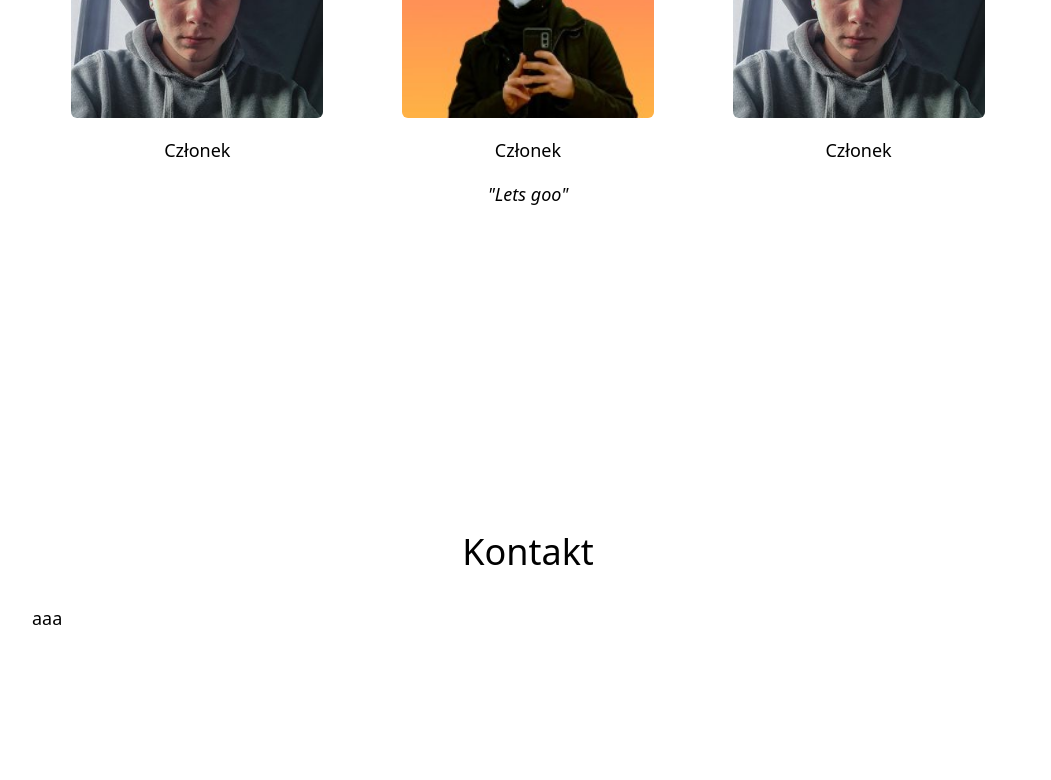
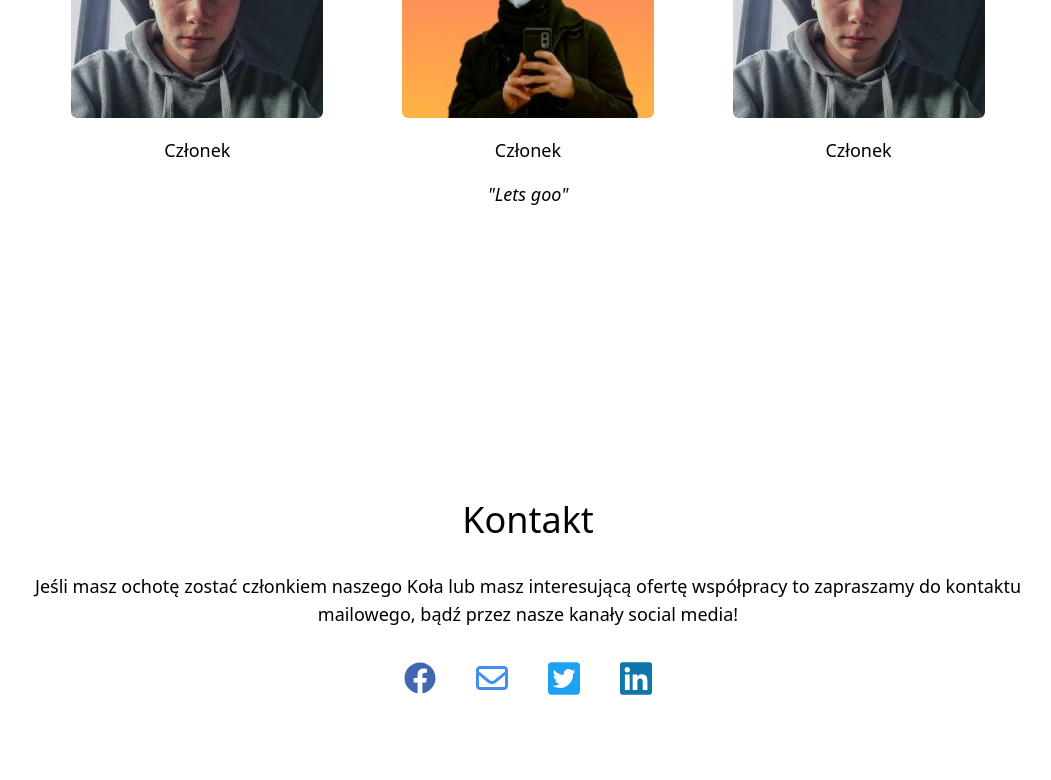
Before and after one commit to EKA-NET/static-eka-net, a Gatsby site: page / in a window 1280 px wide. Shown: the part 2060-2840 px from the top of the page, without its empty margins (112-1163 px from the left). Built offline with nearby package versions, Linux system fonts and the light colour scheme; Gatsby itself is replaced by a stand-in of ours.

Commit message:
Contact section

```diff
--- a/gatsby-config.ts
+++ b/gatsby-config.ts
@@ -4,12 +4,16 @@ const config: GatsbyConfig = {
   siteMetadata: {
     title: `gatsby-eka`,
     siteUrl: `https://www.yourdomain.tld`,
+    icon: "srcimages\favicon.ico",
   },
   // More easily incorporate content into your pages through automatic TypeScript type generation and better GraphQL IntelliSense.
   // If you use VSCode you can also use the GraphQL plugin
   // Learn more at: https://gatsby.dev/graphql-typegen
   graphqlTypegen: true,
-  plugins: ["gatsby-plugin-emotion", "gatsby-plugin-postcss"],
+  plugins: [
+    "gatsby-plugin-emotion",
+    "gatsby-plugin-postcss",
+  ],
 };
 
 export default config;
--- a/package.json
+++ b/package.json
@@ -19,7 +19,9 @@
     "@emotion/react": "^11.9.3",
     "@emotion/styled": "^11.9.3",
     "gatsby": "^4.18.0",
+    "gatsby-cli": "^4.18.0",
     "gatsby-plugin-emotion": "^7.18.0",
+    "gatsby-plugin-manifest": "^4.18.0",
     "react": "^18.1.0",
     "react-dom": "^18.1.0",
     "swiper": "^8.3.0"
--- /dev/null
+++ b/src/components/Contact/Contact.tsx
@@ -0,0 +1,16 @@
+import React from "react";
+
+interface ContactProps {
+    id: string;
+    children: any;
+}
+
+const Contact: React.FC<ContactProps> = ({id, children }) => {
+    return (
+    <article id={id} className="mx-auto pb-20 px-4 md:max-w-5xl">
+        {children}
+    </article>
+    );
+};
+
+export default Contact;
--- /dev/null
+++ b/src/components/Contact/index.ts
@@ -0,0 +1,2 @@
+import contact from "./Contact";
+export default contact;
--- a/src/pages/index.tsx
+++ b/src/pages/index.tsx
@@ -6,6 +6,8 @@ import MemberCardProps from "../components/MemberCard/MemberCardProps";
 import MemberSwiper from "../components/MemberSwiper";
 import NavBar from "../components/NavBar";
 import Images from "../images/Images";
+
+import Contact from '../components/Contact';
 
 const IndexPage = () => {
   const members: MemberCardProps[] = [
@@ -63,10 +65,51 @@ const IndexPage = () => {
           <MemberSwiper members={members} />
         </ContentSection>
       </ContentWrapper>
-      <ContentWrapper id="contact">
+      <Contact id="contact">
         <ContentHeader>Kontakt</ContentHeader>
-        <ContentSection>aaa</ContentSection>
-      </ContentWrapper>
+        <ContentSection>
+          <div className="text-center text">
+            Jeśli masz ochotę zostać członkiem naszego Koła lub masz
+            interesującą ofertę współpracy to zapraszamy do kontaktu mailowego,
+            bądź przez nasze kanały social media!
+          </div>
+
+          <ul className="flex flex-col items-center leading-[4rem] justify-center m-0 mt-8 p-0 sm:leading-3 sm:flex-row md:space-x-10">
+            <li className="float-left after:clear-both">
+              <a href="https://www.facebook.com/ekadotnet/">
+                <img
+                  className="w-8 inline-block text-black fill-black hover:opacity-50"
+                  src={Images.FacebookIcon}
+                />
+              </a>
+            </li>
+            <li className="float-left after:clear-both">
+              <a href="">
+                <img
+                  className="w-8 inline-block text-black fill-black hover:opacity-50"
+                  src={Images.envelopeIcon}
+                />
+              </a>
+            </li>
+            <li className=" float-left after:clear-both">
+              <a href="https://twitter.com/EkaDotNet">
+                <img
+                  className="w-8 inline-block text-black fill-black hover:opacity-50"
+                  src={Images.twitterIcon}
+                />
+              </a>
+            </li>
+            <li className="float-left after:clear-both">
+              <a href="https://www.linkedin.com/company/ekadotnet/mycompany/">
+                <img
+                  className="w-8 inline-block text-black fill-black hover:opacity-50"
+                  src={Images.linkedinIcon}
+                />
+              </a>
+            </li>
+          </ul>
+        </ContentSection>
+      </Contact>
     </>
   );
 };
--- a/src/styles/global.css
+++ b/src/styles/global.css
@@ -1,3 +1,7 @@
 @tailwind base;
 @tailwind components;
 @tailwind utilities;
+
+*{
+    scroll-behavior: smooth;
+}
```
Also changed, not shown: src/images/Images.ts (+8 -0 lines), src/images/favicon.ico (added), src/images/icons/envelope.svg (added), src/images/icons/facebook.svg (added), src/images/icons/linkedin.svg (added), src/images/icons/twitter.svg (added), 1 other file.
